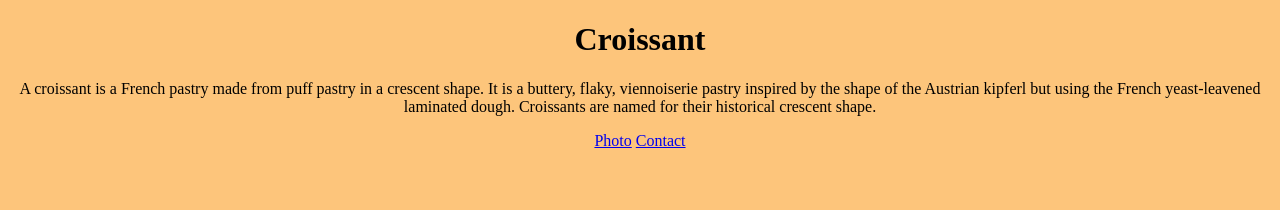
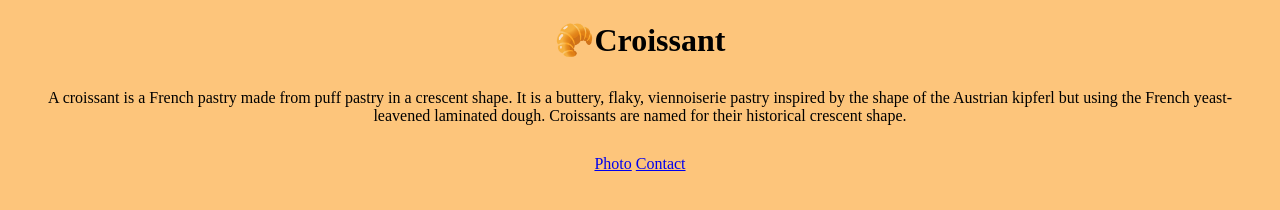
Before and after one commit to Mbalie3737/Multiple-hosting, a plain HTML site: page index.html in a window 1280 px wide. Drawn offline with Linux system fonts and the light colour scheme.

Commit message:
added emoji

```diff
--- a/index.html
+++ b/index.html
@@ -3,12 +3,13 @@
 <head>
     <meta charset="UTF-8">
     <meta name="viewport" content="width=device-width, initial-scale=1.0">
+    <meta name="description" content="Enjoy a French delicacy suitable for breakfast and lunch">
     <title>Croissant</title>
     <link rel="stylesheet" href="styles.css/app.css">
 
 </head>
 <body>
-    <h1>Croissant</h1>
+    <h1>🥐Croissant</h1>
     <p> A croissant is a French pastry made from puff pastry in a crescent shape. It is a buttery, flaky, viennoiserie pastry inspired by the shape of the Austrian kipferl but using the French yeast-leavened laminated dough. Croissants are named for their historical crescent shape. </p>
     <footer>
     <a href="about.html">Photo</a>
--- a/styles.css/app.css
+++ b/styles.css/app.css
@@ -1,8 +1,12 @@
 body {
     background-color: #fdc57b;
 }
-h1, p {
+h1 {
     text-align: center;
+}
+p {
+    text-align: center;
+    margin: 30px;
 }
 img {
     display: block;
@@ -10,4 +14,5 @@ img {
 }
 footer {
     text-align: center;
+
 }
```
Also changed, not shown: about.html (+1 -1 lines).
